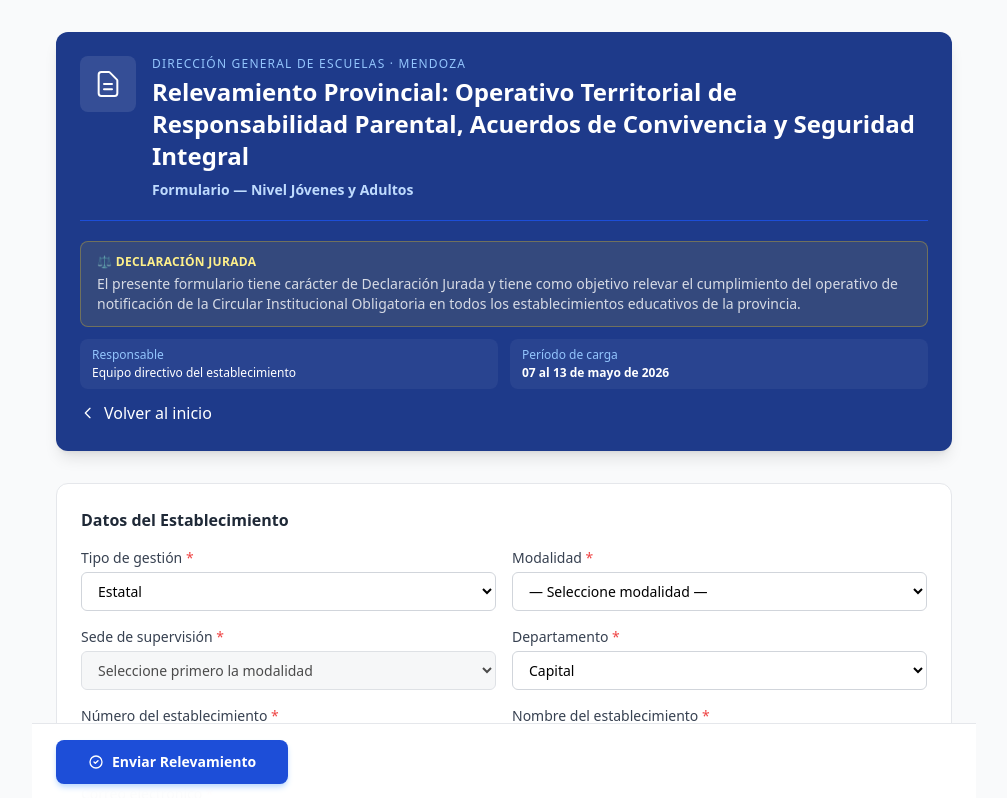
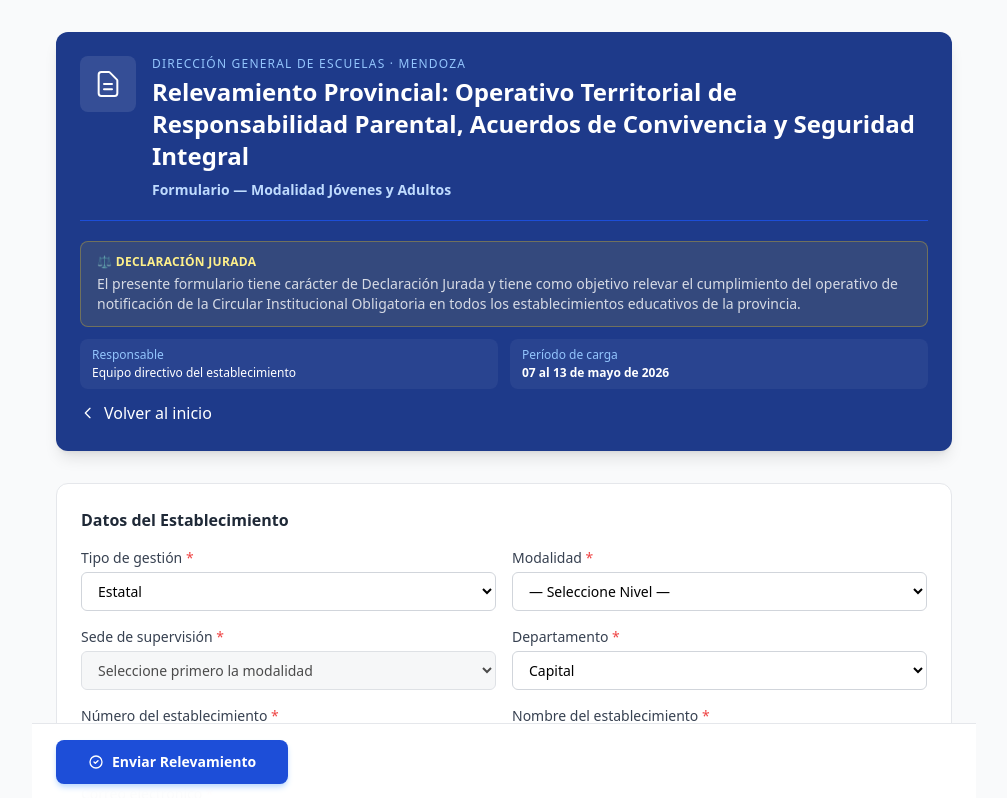
Before and after one commit to JeronimoCortez/formularios-relevamiento-dae, a Next.js app: page /adultos-form in a window 1280 px wide. Shown: the top 798 px of the page, without its empty margins (136-1143 px from the left). Built offline with nearby package versions, Linux system fonts and the light colour scheme.

Commit message:
Cambios en nivel adultos

```diff
--- a/app/components/CamposGenerales.tsx
+++ b/app/components/CamposGenerales.tsx
@@ -103,14 +103,16 @@ export function CamposGenerales({
                   : "border-gray-300 focus:ring-blue-200"
               }`}
             >
-              <option value="">— Seleccione modalidad —</option>
               {tipoSedes === "adultos" ? (
                 <>
+                  <option value="">— Seleccione Nivel —</option>
+
                   <option value="CEBJA">CEBJA</option>
                   <option value="CENS">CENS</option>
                 </>
               ) : (
                 <>
+                  <option value="">— Seleccione Modalidad —</option>
                   <option value="Técnica">Técnica</option>
                   <option value="Orientada">Orientada</option>
                 </>
--- a/app/components/FormHeader.tsx
+++ b/app/components/FormHeader.tsx
@@ -22,7 +22,7 @@ export function FormHeader({ nivel }: FormHeaderProps) {
             Acuerdos de Convivencia y Seguridad Integral
           </h1>
           <p className="text-blue-200 text-sm font-semibold">
-            Formulario — Nivel {nivel}
+            Formulario — {nivel == "Jóvenes y Adultos" ? "Modalidad" : "Nivel"} {nivel}
           </p>
         </div>
       </div>
--- a/app/page.tsx
+++ b/app/page.tsx
@@ -122,7 +122,7 @@ export default function Home() {
       {/* Formularios */}
       <div className="max-w-3xl mx-auto px-4 py-12">
         <h2 className="text-center text-gray-600 text-sm font-medium uppercase tracking-wider mb-8">
-          Seleccione el nivel educativo
+          Seleccione un formulario.
         </h2>
 
         <div className="grid gap-4 md:grid-cols-3">
--- a/googleSheets.ts
+++ b/googleSheets.ts
@@ -530,7 +530,7 @@ export function buildRowAdultos(data: FormDataAdultos): Record<string, CellValue
     "Marca temporal": getTimestamp(),
     "Dirección de correo electrónico": data.correoElectronico ?? "",
     "Gestión a la que pertenece la institución educativa": data.tipoGestion,
-    "Modalidad": data.modalidad ?? "",
+    "Nivel": data.modalidad ?? "",
     "Departamento en la que está ubicada la institución educativa": data.departamento,
     "Sección de supervisión a la que pertene la institución educativa": sedeSupervision,
     "Nombre del establecimiento": data.nombreEstablecimiento,
```
